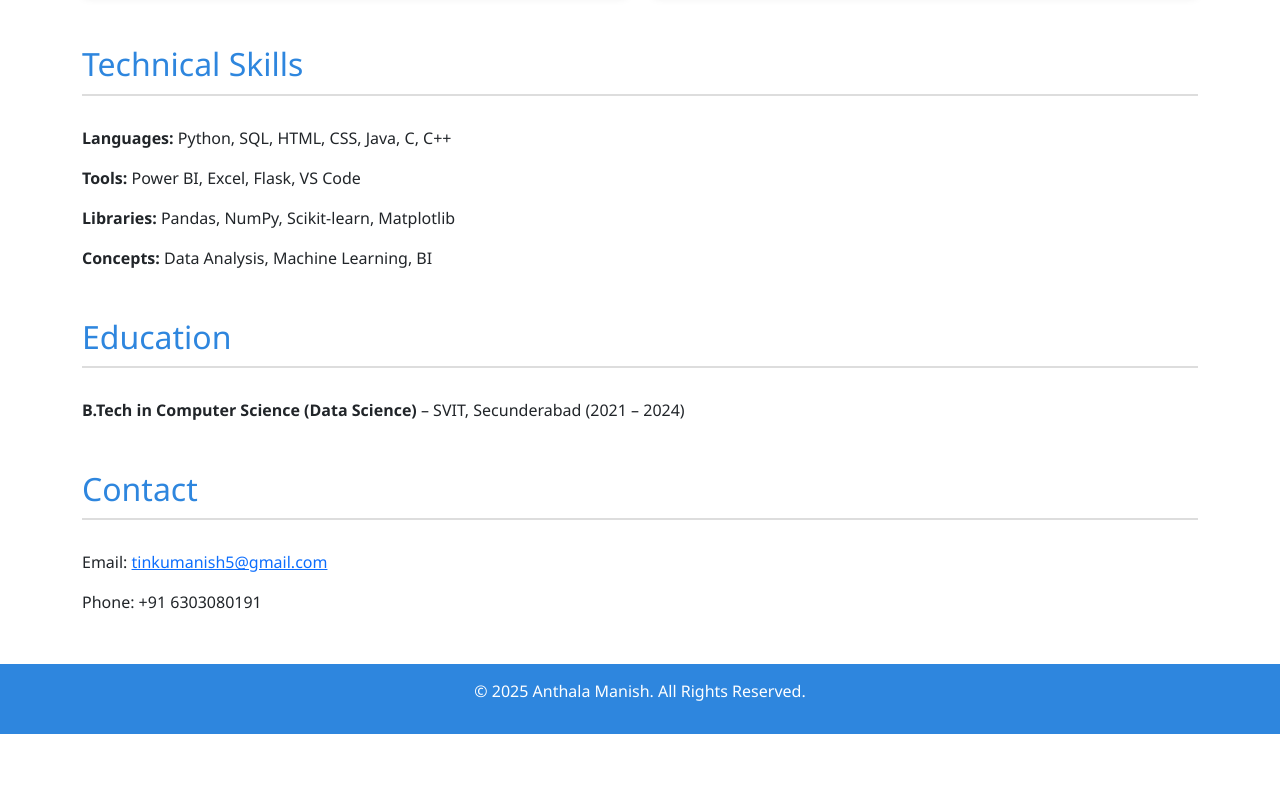
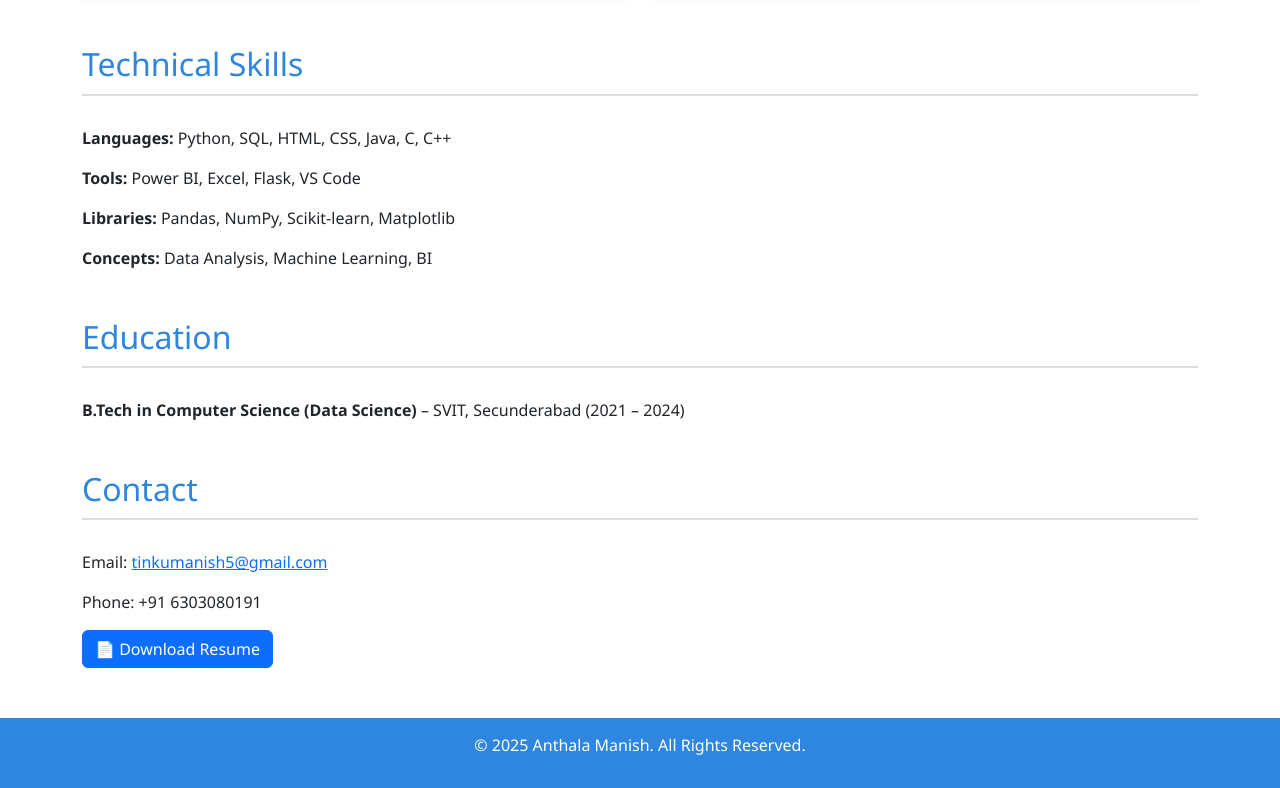
Before and after one commit to manish03ds/portfolio, a plain HTML site: page index.html in a window 1280 px wide. Shown: the part 846-1634 px from the top of the page. Before the commit the page ends 1580 px from the top, so only its background shows below. Drawn offline with nearby package versions, Linux system fonts and the light colour scheme.

Commit message:
Update index.html

```diff
--- a/index.html
+++ b/index.html
@@ -111,6 +111,8 @@
       <h2 class="section-title">Contact</h2>
       <p>Email: <a href="mailto:tinkumanish5@gmail.com">tinkumanish5@gmail.com</a></p>
       <p>Phone: +91 6303080191</p>
+      <p><a href="Manish_Resume.pdf" download class="btn btn-primary">📄 Download Resume</a></p>
+
     </section>
   </main>
 
```
